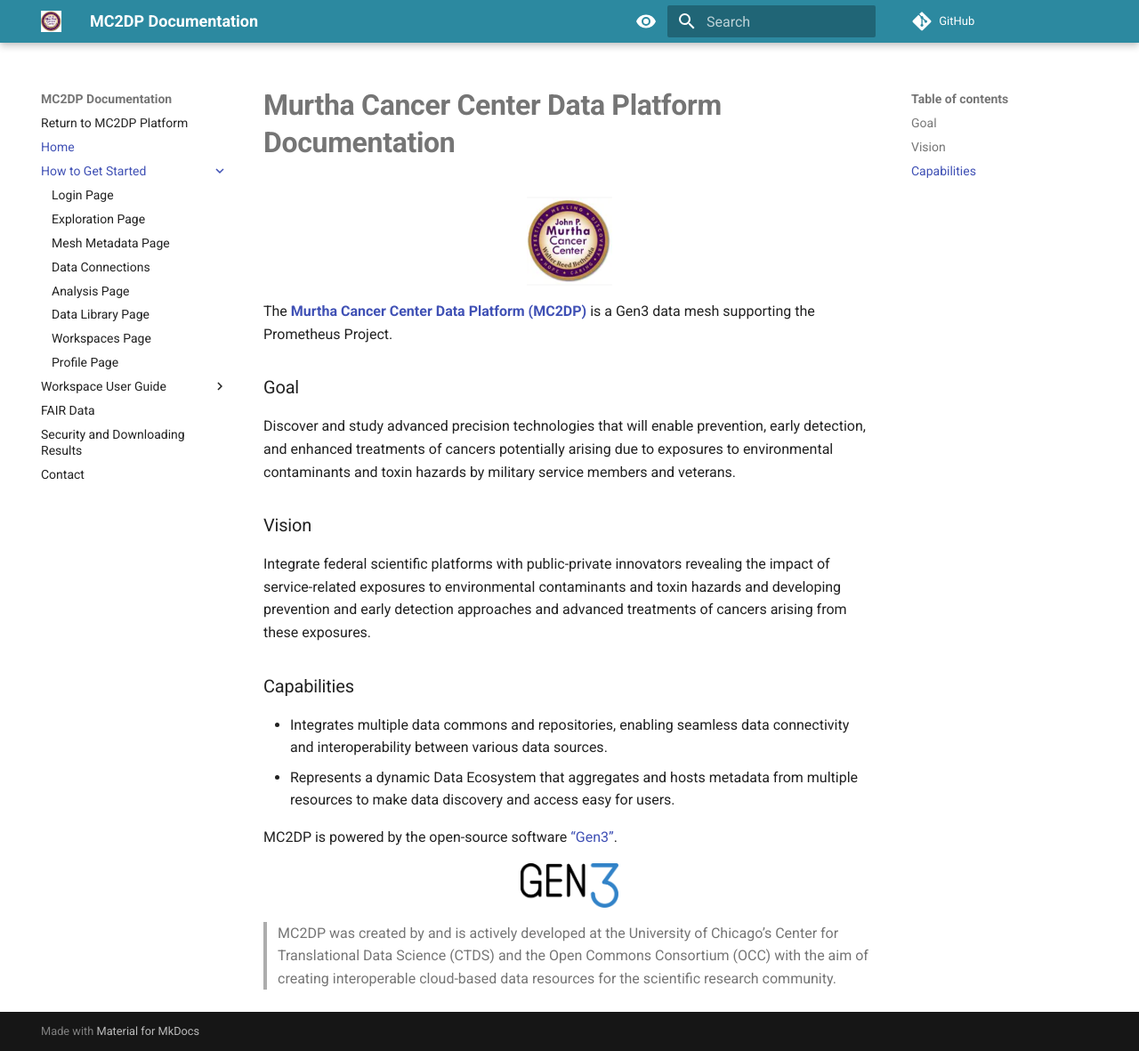
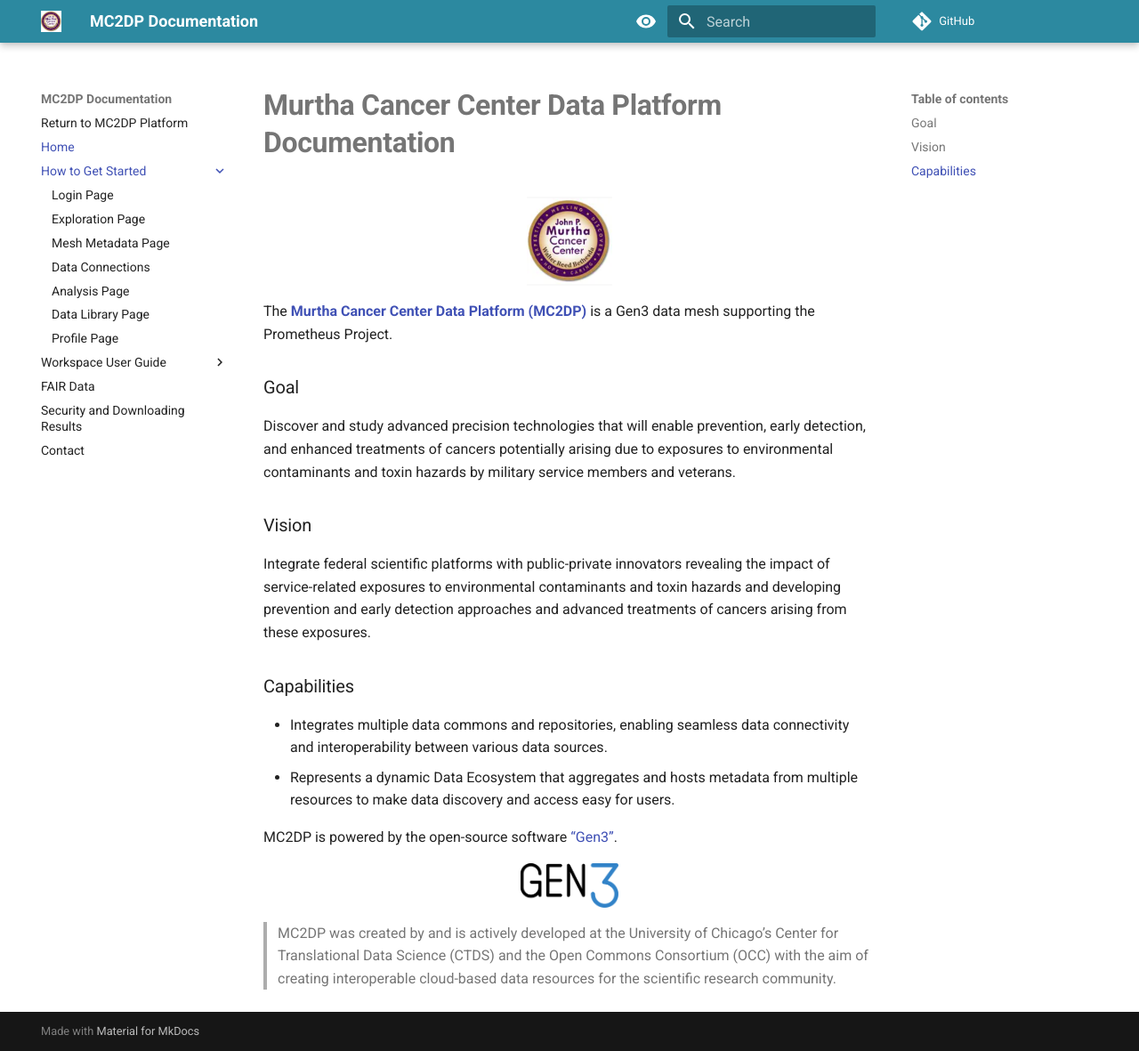
Before and after one commit to uc-cdis/mc2dp-docs, an MkDocs documentation site: the page built from docs/index.md, in a window 1280 px wide and 1181 px high. Shown: the whole window at 89% size. Built offline with MkDocs 1.6.1 and Material for MkDocs 9.7.7, drawn with Linux system fonts in a browser that asks for light colours; comment, search, counter and statistics services are not loaded.

Commit message:
additional fixes

```diff
--- a/mkdocs.yml
+++ b/mkdocs.yml
@@ -12,7 +12,6 @@
     - Data Connections: data_connections_page.md
     - Analysis Page: analysis_page.md
     - Data Library Page: data_library_page.md
-    - Workspaces Page: workspace_start.md
     - Profile Page: profile_page.md
   - Workspace User Guide:
     - Getting Started in Workspace: workspace_start.md
```
